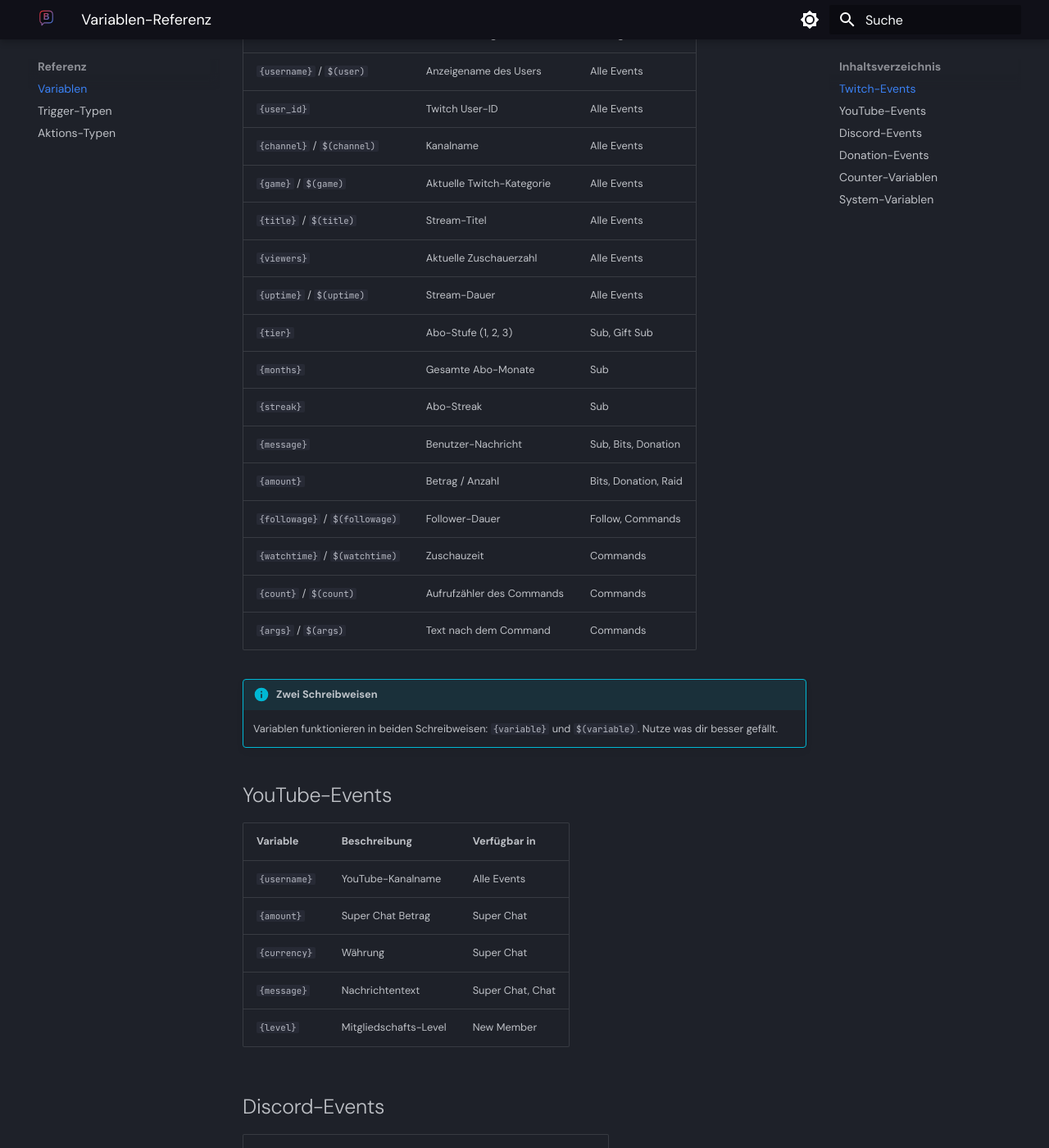
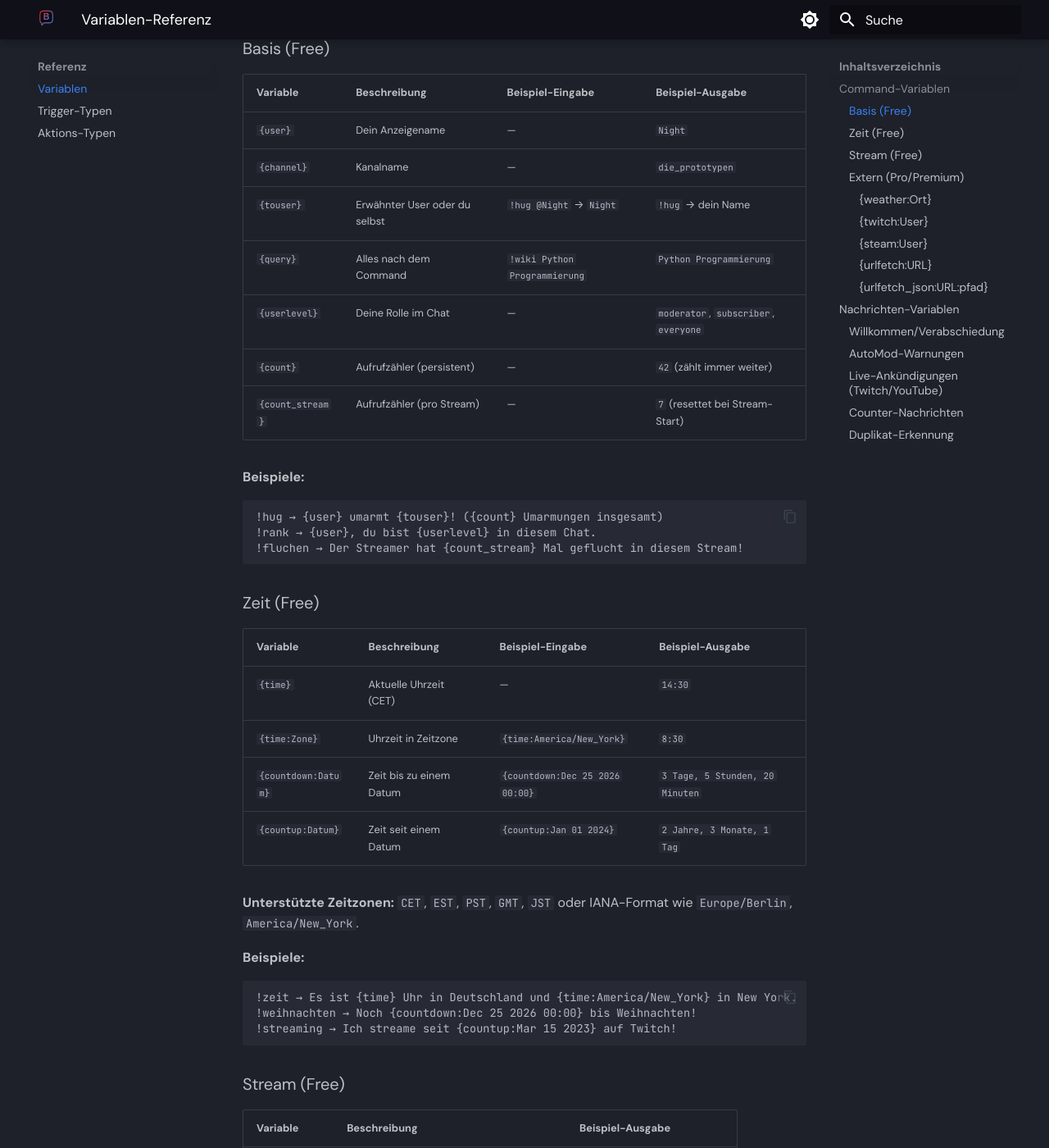
Before and after one commit to thymply/botly-docs, an MkDocs documentation site: the page built from docs/referenz/variablen.md, in a window 1280 px wide and 1400 px high, scrolled down 363 px. Shown: the whole window at 82% size. Built offline with MkDocs 1.6.1 and Material for MkDocs 9.7.7, drawn with Linux system fonts in a browser that asks for light colours; some of the changed text lies outside the part shown.

Commit message:
docs: Variablen-Referenz komplett überarbeitet
Neue {variable} Syntax, Phase 1 (Free) + Phase 2 (Pro) dokumentiert.
Countdown, Countup, Time, Weather, Steam, Twitch, Urlfetch mit
Beispielen. Nachrichten-Variablen für Welcome, AutoMod, Live, Counter.

Co-Authored-By: Claude Opus 4.6 (1M context) <noreply@anthropic.com>

````diff
--- a/docs/referenz/variablen.md
+++ b/docs/referenz/variablen.md
@@ -1,79 +1,184 @@
 ---
 title: Variablen-Referenz
-description: Alle verfügbaren Variablen für Commands, Alerts und Action-Chains.
+description: Alle verfügbaren Variablen für Commands, Nachrichten und Templates.
 ---
 
 # Variablen-Referenz
 
-Vollständige Liste aller Variablen die du in Commands, Alerts und Action-Chains verwenden kannst.
+Variablen werden in geschweiften Klammern geschrieben: `{variable}` oder `{variable:parameter}`.
+Du kannst sie in Commands, Willkommensnachrichten, AutoMod-Warnungen und Live-Ankündigungen verwenden.
 
-## Twitch-Events
+## Command-Variablen
 
-| Variable | Beschreibung | Verfügbar in |
-|----------|-------------|-------------|
-| `{username}` / `$(user)` | Anzeigename des Users | Alle Events |
-| `{user_id}` | Twitch User-ID | Alle Events |
-| `{channel}` / `$(channel)` | Kanalname | Alle Events |
-| `{game}` / `$(game)` | Aktuelle Twitch-Kategorie | Alle Events |
-| `{title}` / `$(title)` | Stream-Titel | Alle Events |
-| `{viewers}` | Aktuelle Zuschauerzahl | Alle Events |
-| `{uptime}` / `$(uptime)` | Stream-Dauer | Alle Events |
-| `{tier}` | Abo-Stufe (1, 2, 3) | Sub, Gift Sub |
-| `{months}` | Gesamte Abo-Monate | Sub |
-| `{streak}` | Abo-Streak | Sub |
-| `{message}` | Benutzer-Nachricht | Sub, Bits, Donation |
-| `{amount}` | Betrag / Anzahl | Bits, Donation, Raid |
-| `{followage}` / `$(followage)` | Follower-Dauer | Follow, Commands |
-| `{watchtime}` / `$(watchtime)` | Zuschauzeit | Commands |
-| `{count}` / `$(count)` | Aufrufzähler des Commands | Commands |
-| `{args}` / `$(args)` | Text nach dem Command | Commands |
+### Basis (Free)
 
-!!! info "Zwei Schreibweisen"
-    Variablen funktionieren in beiden Schreibweisen: `{variable}` und `$(variable)`. Nutze was dir besser gefällt.
+| Variable | Beschreibung | Beispiel-Eingabe | Beispiel-Ausgabe |
+|----------|-------------|-----------------|-----------------|
+| `{user}` | Dein Anzeigename | — | `Night` |
+| `{channel}` | Kanalname | — | `die_prototypen` |
+| `{touser}` | Erwähnter User oder du selbst | `!hug @Night` → `Night` | `!hug` → dein Name |
+| `{query}` | Alles nach dem Command | `!wiki Python Programmierung` | `Python Programmierung` |
+| `{userlevel}` | Deine Rolle im Chat | — | `moderator`, `subscriber`, `everyone` |
+| `{count}` | Aufrufzähler (persistent) | — | `42` (zählt immer weiter) |
+| `{count_stream}` | Aufrufzähler (pro Stream) | — | `7` (resettet bei Stream-Start) |
 
-## YouTube-Events
+**Beispiele:**
 
-| Variable | Beschreibung | Verfügbar in |
-|----------|-------------|-------------|
-| `{username}` | YouTube-Kanalname | Alle Events |
-| `{amount}` | Super Chat Betrag | Super Chat |
-| `{currency}` | Währung | Super Chat |
-| `{message}` | Nachrichtentext | Super Chat, Chat |
-| `{level}` | Mitgliedschafts-Level | New Member |
+```
+!hug → {user} umarmt {touser}! ({count} Umarmungen insgesamt)
+!rank → {user}, du bist {userlevel} in diesem Chat.
+!fluchen → Der Streamer hat {count_stream} Mal geflucht in diesem Stream!
+```
 
-## Discord-Events
+### Zeit (Free)
 
-| Variable | Beschreibung | Verfügbar in |
-|----------|-------------|-------------|
-| `{user}` | @Mention des Users | Member Join, Reaction |
-| `{username}` | Name ohne Mention | Member Join |
-| `{server}` | Server-Name | Alle Events |
-| `{channel}` | Kanal-Name | Reaction |
-| `{membercount}` | Mitgliederzahl | Member Join |
+| Variable | Beschreibung | Beispiel-Eingabe | Beispiel-Ausgabe |
+|----------|-------------|-----------------|-----------------|
+| `{time}` | Aktuelle Uhrzeit (CET) | — | `14:30` |
+| `{time:Zone}` | Uhrzeit in Zeitzone | `{time:America/New_York}` | `8:30` |
+| `{countdown:Datum}` | Zeit bis zu einem Datum | `{countdown:Dec 25 2026 00:00}` | `3 Tage, 5 Stunden, 20 Minuten` |
+| `{countup:Datum}` | Zeit seit einem Datum | `{countup:Jan 01 2024}` | `2 Jahre, 3 Monate, 1 Tag` |
 
-## Donation-Events
+**Unterstützte Zeitzonen:** `CET`, `EST`, `PST`, `GMT`, `JST` oder IANA-Format wie `Europe/Berlin`, `America/New_York`.
 
-| Variable | Beschreibung | Verfügbar in |
-|----------|-------------|-------------|
-| `{username}` | Name des Spenders | Alle Anbieter |
-| `{amount}` | Spenden-Betrag | Alle Anbieter |
-| `{currency}` | Währung (EUR, USD, etc.) | Alle Anbieter |
-| `{message}` | Spenden-Nachricht | Alle Anbieter |
-| `{provider}` | Anbieter-Name | Alle Anbieter |
+**Beispiele:**
 
-## Counter-Variablen
+```
+!zeit → Es ist {time} Uhr in Deutschland und {time:America/New_York} in New York.
+!weihnachten → Noch {countdown:Dec 25 2026 00:00} bis Weihnachten!
+!streaming → Ich streame seit {countup:Mar 15 2023} auf Twitch!
+```
+
+### Stream (Free)
+
+| Variable | Beschreibung | Beispiel-Ausgabe |
+|----------|-------------|-----------------|
+| `{uptime}` | Stream-Laufzeit | `2h 35m` |
+| `{title}` | Aktueller Stream-Titel | `Chill-Stream mit Community` |
+| `{game}` | Aktuelle Kategorie/Spiel | `Just Chatting` |
+| `{followage}` | Wie lange du dem Kanal folgst (nur Twitch) | `1 Jahr, 3 Monate` |
+| `{watchtime}` | Deine Zuschauzeit in dieser Session | `45m` |
+
+**Beispiele:**
+
+```
+!uptime → {channel} streamt seit {uptime} — {game}: {title}
+!followage → {user} folgt seit {followage}!
+```
+
+### Extern (Pro/Premium) :material-crown:{ .pro-badge }
+
+Diese Variablen sind nur für **Pro** und **Premium** Nutzer verfügbar. Free-User sehen `[Pro erforderlich]`.
+
+| Variable | Beschreibung | API |
+|----------|-------------|-----|
+| `{weather:Ort}` | Aktuelles Wetter | Open-Meteo (kostenlos) |
+| `{twitch:User}` | Twitch-Profil-Info | Twitch API |
+| `{steam:User}` | Steam-Profil-Info | Steam Web API |
+| `{urlfetch:URL}` | Externe API aufrufen (Text) | HTTP GET |
+| `{urlfetch_json:URL:pfad}` | Externe API aufrufen (JSON-Feld) | HTTP GET + JSON |
+
+#### {weather:Ort}
+
+```
+!wetter → {weather:Berlin}
+→ "Wetter in Berlin: 18°C, Bewölkt, Wind 12 km/h"
+```
+
+#### {twitch:User}
+
+```
+!check → {twitch:thymply}
+→ "thymply streamt Just Chatting — Chill Stream" oder "thymply ist offline"
+```
+
+#### {steam:User}
+
+```
+!steam → {steam:night}
+→ "Night spielt Counter-Strike 2" oder "Night ist Online auf Steam"
+```
+
+!!! info "Steam API Key"
+    Für Steam-Variablen muss ein Steam Web API Key konfiguriert sein.
+
+#### {urlfetch:URL}
+
+Ruft eine externe URL auf und gibt die Antwort als Text zurück.
+
+```
+!joke → {urlfetch:https://api.example.com/random-joke}
+→ "Warum können Geister so schlecht lügen? Weil man durch sie hindurchsieht."
+```
+
+- Nur HTTPS-URLs erlaubt
+- Maximal 400 Zeichen Antwort
+- Timeout: 3 Sekunden
+- Rate-Limit: 1 Aufruf pro 5 Sekunden pro Command
+
+#### {urlfetch_json:URL:pfad}
+
+Wie `{urlfetch}`, aber parst die JSON-Antwort und gibt ein bestimmtes Feld zurück.
+
+```
+!joke → {urlfetch_json:https://api.example.com/jokes/random:joke.text}
+→ "Warum können Geister so schlecht lügen?"
+```
+
+Der Pfad nutzt Punkt-Notation mit Array-Unterstützung:
+
+- `joke.text` → `{"joke": {"text": "..."}}`
+- `data.results[0].name` → `{"data": {"results": [{"name": "..."}]}}`
+
+---
+
+## Nachrichten-Variablen
+
+Diese Variablen stehen in Willkommensnachrichten, AutoMod-Warnungen und Live-Ankündigungen zur Verfügung.
+
+### Willkommen/Verabschiedung
 
 | Variable | Beschreibung |
 |----------|-------------|
-| `{value}` | Aktueller Zählerwert |
-| `{amount}` | Um wie viel geändert wurde |
+| `{user}` | @Mention des Users |
+| `{username}` | Name ohne Mention |
+| `{server}` | Server-Name |
+| `{membercount}` | Aktuelle Mitgliederzahl |
+
+### AutoMod-Warnungen
+
+| Variable | Beschreibung |
+|----------|-------------|
+| `{user}` | @Mention des Users |
+| `{username}` | Name ohne Mention |
+
+### Live-Ankündigungen (Twitch/YouTube)
+
+| Variable | Beschreibung |
+|----------|-------------|
+| `{user}` | Streamer-Name |
+| `{channel}` | Kanalname |
+| `{title}` | Stream-Titel |
+| `{game}` | Spiel/Kategorie |
+| `{url}` | Link zum Stream |
+| `{viewers}` | Zuschauerzahl |
+
+### Counter-Nachrichten
+
+| Variable | Beschreibung |
+|----------|-------------|
+| `{count}` | Aktueller Zählerwert |
 | `{name}` | Name des Counters |
+| `{game}` | Zugeordnetes Spiel |
+| `{user}` | Aufrufender User |
+| `{amount}` | Änderungsbetrag |
 
-## System-Variablen
+### Duplikat-Erkennung
 
-| Variable | Beschreibung | Beispiel |
-|----------|-------------|---------|
-| `{streamer}` | Dein Kanalname | `thymply_` |
-| `{date}` | Aktuelles Datum | `28.03.2026` |
-| `{time}` | Aktuelle Uhrzeit | `14:30` |
-| `{random}` | Zufallszahl (1-100) | `42` |
+| Variable | Beschreibung |
+|----------|-------------|
+| `{mention}` | @Mention des Users |
+| `{game}` | Spielname |
+| `{original}` | Originaler Vorschlag |
+| `{count}` | Wie oft vorgeschlagen |
+| `{link}` | Link zum Original |
````
